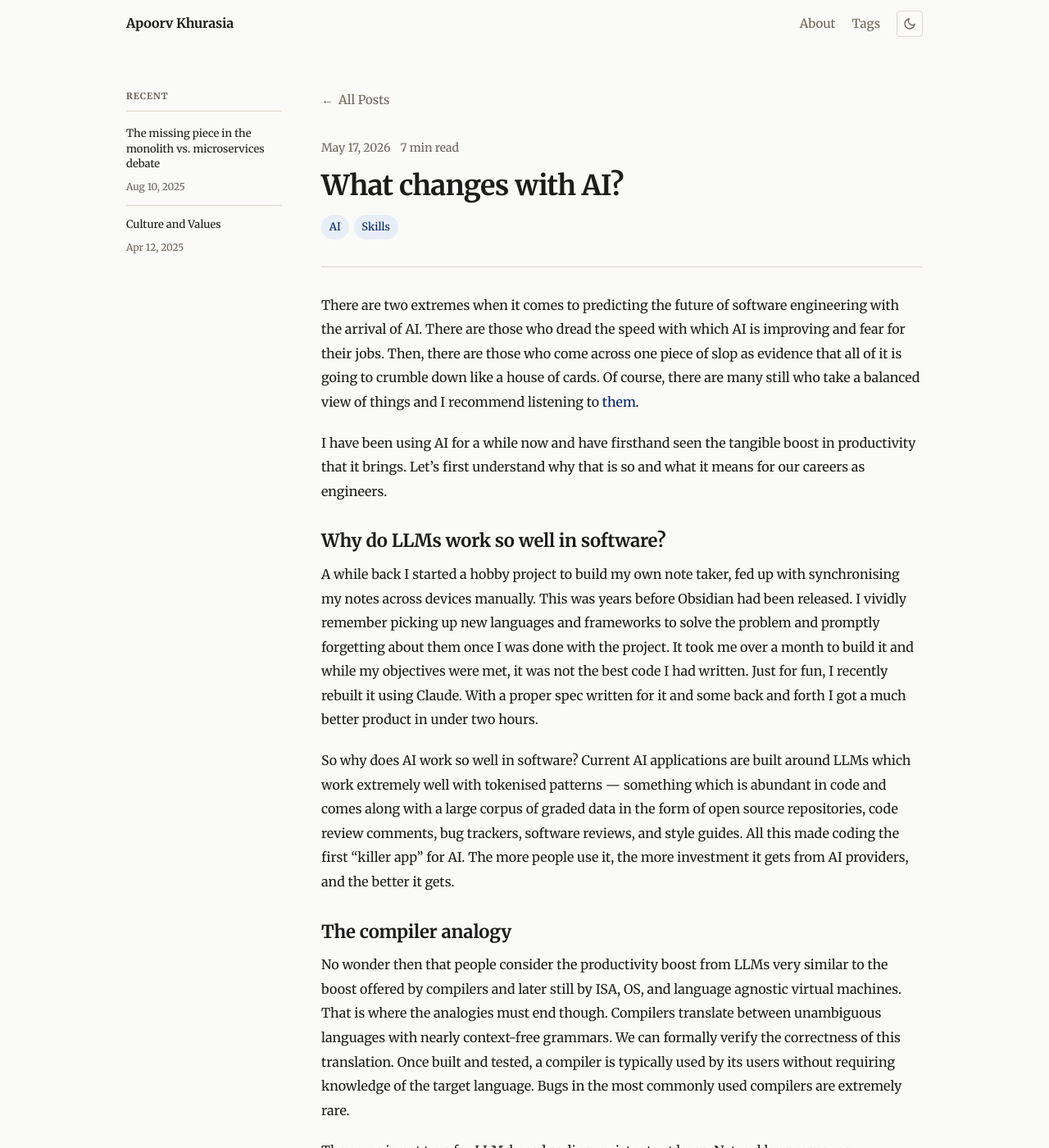
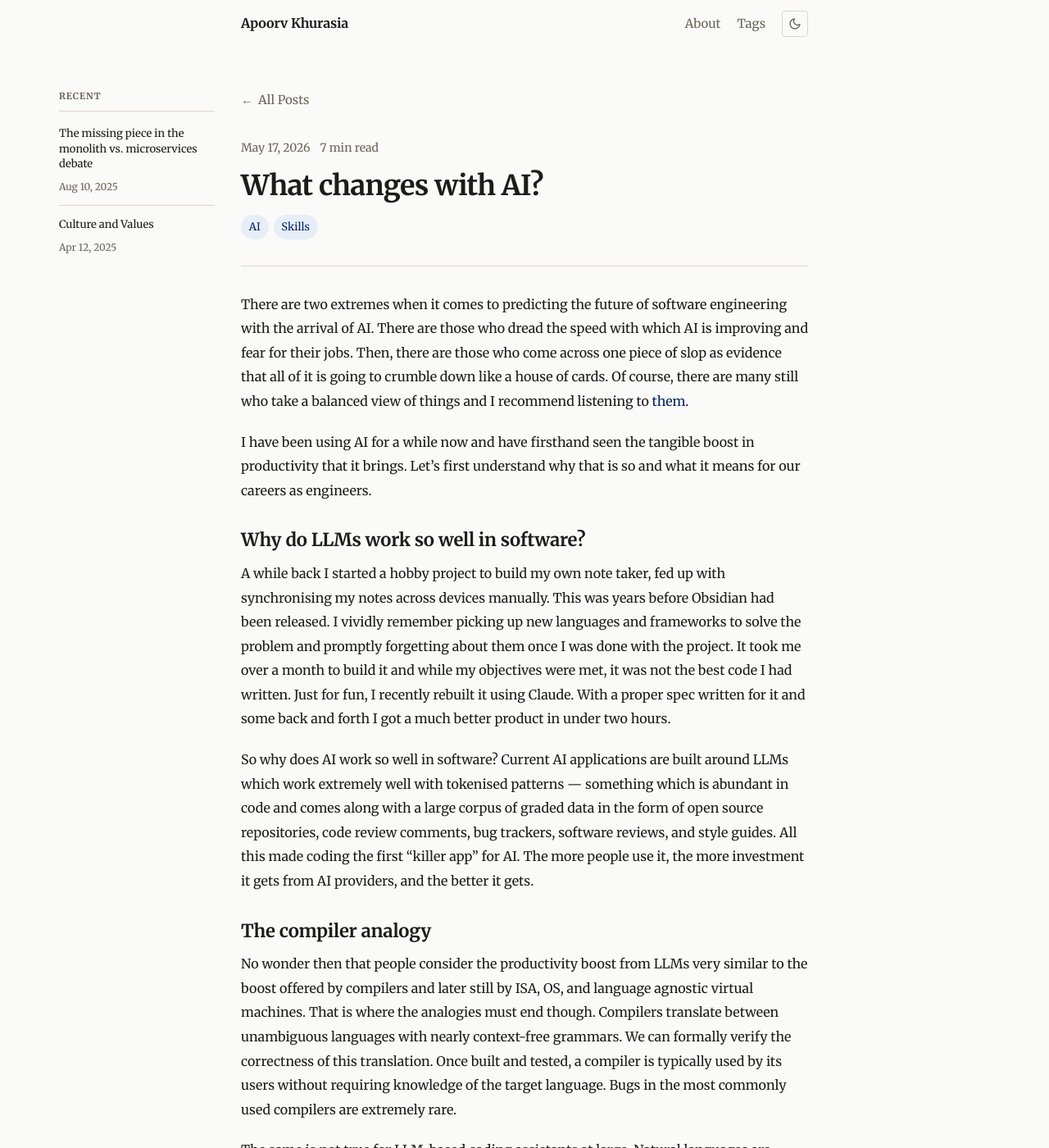
Before and after one commit to apoorvkhurasia/apoorvkhurasia.github.io, a Jekyll site: the page built from _posts/2026-05-17-ai.md, in a window 1280 px wide and 1400 px high. Shown: the whole window at 82% size. Built offline with Jekyll 4.4.1, drawn with Linux system fonts in a browser that asks for light colours.

Commit message:
Styling update and About Me
1. Add disclaimer about personal views in the "About Me" page.
2. Fix the style so that the top bar and footer are always
   aligned with the main scrolling container.
3. Make the top bar translucent.

```diff
--- a/assets/css/style.css
+++ b/assets/css/style.css
@@ -4,7 +4,7 @@
     --bg: #fafaf8;
     --bg-alt: #eaeef8;
     --bg-code: #e8eef8;
-  --header-bg: rgba(250,250,248,0.92);
+    --header-bg: rgba(250, 250, 248, 0.92);
     --border: #ddd5cc;
     --text: #1c1c1c;
     --text-muted: #6b6458;
@@ -24,7 +24,7 @@
     --bg: #1a1816;
     --bg-alt: #0d1a2e;
     --bg-code: #091526;
-  --header-bg: rgba(26,24,22,0.92);
+    --header-bg: rgba(26, 24, 22, 0.92);
     --border: #3d3830;
     --text: #f0ece8;
     --text-muted: #9e9488;
@@ -37,8 +37,18 @@
 
 /* ── Reset ──────────────────────────────────────────────────────────────── */
 
-*, *::before, *::after { box-sizing: border-box; margin: 0; padding: 0; }
-html { font-size: 16px; scroll-behavior: smooth; -webkit-text-size-adjust: 100%; }
+*,
+*::before,
+*::after {
+    box-sizing: border-box;
+    margin: 0;
+    padding: 0;
+}
+html {
+    font-size: 16px;
+    scroll-behavior: smooth;
+    -webkit-text-size-adjust: 100%;
+}
 
 /* ── Base ───────────────────────────────────────────────────────────────── */
 
@@ -48,54 +58,91 @@
     line-height: 1.85;
     color: var(--text);
     background: var(--bg);
-  transition: background var(--transition), color var(--transition);
+    transition:
+        background var(--transition),
+        color var(--transition);
     min-height: 100vh;
     display: flex;
     flex-direction: column;
 }
 
-a { color: var(--link); text-decoration: none; }
-a:hover { color: var(--link-hover); text-decoration: underline; }
+a {
+    color: var(--link);
+    text-decoration: none;
+}
+a:hover {
+    color: var(--link-hover);
+    text-decoration: underline;
+}
 
-h1,h2,h3,h4,h5,h6 {
+h1,
+h2,
+h3,
+h4,
+h5,
+h6 {
     font-family: var(--font-heading);
     line-height: 1.25;
     font-weight: 700;
     margin: 2rem 0 0.75rem;
     color: var(--text);
 }
-h1 { font-size: 1.875rem; letter-spacing: -.02em; }
-h2 { font-size: 1.375rem; letter-spacing: -.01em; }
-h3 { font-size: 1.25rem; }
-h4 { font-size: 1.125rem; }
-h1:first-child, h2:first-child, h3:first-child { margin-top: 0; }
+h1 {
+    font-size: 1.875rem;
+    letter-spacing: -0.02em;
+}
+h2 {
+    font-size: 1.375rem;
+    letter-spacing: -0.01em;
+}
+h3 {
+    font-size: 1.25rem;
+}
+h4 {
+    font-size: 1.125rem;
+}
+h1:first-child,
+h2:first-child,
+h3:first-child {
+    margin-top: 0;
+}
 
-p { margin-bottom: 1.25rem; }
+p {
+    margin-bottom: 1.25rem;
+}
 
-ul, ol { margin-bottom: 1.25rem; padding-left: 1.5rem; }
-li { margin-bottom: .375rem; }
+ul,
+ol {
+    margin-bottom: 1.25rem;
+    padding-left: 1.5rem;
+}
+li {
+    margin-bottom: 0.375rem;
+}
 
 blockquote {
     border-left: 3px solid var(--accent);
-  padding: .75rem 1.25rem;
+    padding: 0.75rem 1.25rem;
     margin: 1.5rem 0;
     color: var(--text-muted);
     background: var(--bg-alt);
     border-radius: 0 var(--radius) var(--radius) 0;
 }
-blockquote p:last-child { margin-bottom: 0; }
+blockquote p:last-child {
+    margin-bottom: 0;
+}
 
 code {
     font-family: var(--mono);
-  font-size: .875em;
+    font-size: 0.875em;
     background: var(--bg-code);
-  padding: .1em .4em;
+    padding: 0.1em 0.4em;
     border-radius: 4px;
 }
 
 pre {
     font-family: var(--mono);
-  font-size: .875rem;
+    font-size: 0.875rem;
     line-height: 1.6;
     background: var(--bg-code);
     border: 1px solid var(--border);
@@ -104,24 +151,58 @@
     overflow-x: auto;
     margin: 1.5rem 0;
 }
-pre code { background: none; padding: 0; font-size: inherit; }
+pre code {
+    background: none;
+    padding: 0;
+    font-size: inherit;
+}
 
-img { max-width: 100%; height: auto; border-radius: var(--radius); }
+img {
+    max-width: 100%;
+    height: auto;
+    border-radius: var(--radius);
+}
 
-hr { border: none; border-top: 1px solid var(--border); margin: 2rem 0; }
+hr {
+    border: none;
+    border-top: 1px solid var(--border);
+    margin: 2rem 0;
+}
 
-table { width: 100%; border-collapse: collapse; margin: 1.5rem 0; font-size: .9375rem; }
-th,td { padding: .5rem 1rem; border: 1px solid var(--border); text-align: left; }
-th { background: var(--bg-alt); font-weight: 600; }
-tr:nth-child(even) td { background: var(--bg-alt); }
+table {
+    width: 100%;
+    border-collapse: collapse;
+    margin: 1.5rem 0;
+    font-size: 0.9375rem;
+}
+th,
+td {
+    padding: 0.5rem 1rem;
+    border: 1px solid var(--border);
+    text-align: left;
+}
+th {
+    background: var(--bg-alt);
+    font-weight: 600;
+}
+tr:nth-child(even) td {
+    background: var(--bg-alt);
+}
 
-::selection { background: var(--accent); color: #fff; }
+::selection {
+    background: var(--accent);
+    color: #fff;
+}
 
 /* ── Layout ─────────────────────────────────────────────────────────────── */
 
-.container { max-width: 740px; margin: 0 auto; padding: 0 1.5rem; }
+.container {
+    max-width: 740px;
+    margin: 0 auto;
+    padding: 0 1.5rem;
+}
 
-header {
+body > header {
     position: sticky;
     top: 0;
     z-index: 100;
@@ -129,19 +210,23 @@
     backdrop-filter: none;
     -webkit-backdrop-filter: none;
     border-bottom: 1px solid transparent;
-  transition: background 200ms ease, border-color 200ms ease, backdrop-filter 200ms ease;
-  -webkit-transition: background 200ms ease, border-color 200ms ease, -webkit-backdrop-filter 200ms ease;
+    transition:
+        background 200ms ease,
+        border-color 200ms ease,
+        backdrop-filter 200ms ease;
+    -webkit-transition:
+        background 200ms ease,
+        border-color 200ms ease,
+        -webkit-backdrop-filter 200ms ease;
 }
 
-header.scrolled {
+body > header.scrolled {
     background: var(--header-bg);
-  backdrop-filter: blur(16px) saturate(160%);
-  -webkit-backdrop-filter: blur(16px) saturate(160%);
     border-bottom-color: var(--border);
 }
 
 .header-inner {
-  max-width: 1020px;
+    max-width: 740px;
     margin: 0 auto;
     padding: 0 1.5rem;
     height: 58px;
@@ -156,10 +241,13 @@
     font-size: 1rem;
     font-weight: 700;
     color: var(--text);
-  letter-spacing: -.01em;
+    letter-spacing: -0.01em;
     white-space: nowrap;
 }
-.site-title:hover { color: var(--accent); text-decoration: none; }
+.site-title:hover {
+    color: var(--accent);
+    text-decoration: none;
+}
 
 nav {
     display: flex;
@@ -168,13 +256,19 @@
 }
 
 nav a {
-  font-size: .9375rem;
+    font-size: 0.9375rem;
     font-weight: 500;
     color: var(--text-muted);
 }
-nav a:hover { color: var(--text); text-decoration: none; }
+nav a:hover {
+    color: var(--text);
+    text-decoration: none;
+}
 
-main { flex: 1; padding: 3rem 0; }
+main {
+    flex: 1;
+    padding: 3rem 0;
+}
 
 footer {
     border-top: 1px solid var(--border);
@@ -191,13 +285,21 @@
     justify-content: space-between;
     flex-wrap: wrap;
     gap: 1rem;
-  font-size: .875rem;
+    font-size: 0.875rem;
     color: var(--text-muted);
 }
 
-.footer-links { display: flex; gap: 1.25rem; }
-.footer-links a { color: var(--text-muted); }
-.footer-links a:hover { color: var(--text); text-decoration: none; }
+.footer-links {
+    display: flex;
+    gap: 1.25rem;
+}
+.footer-links a {
+    color: var(--text-muted);
+}
+.footer-links a:hover {
+    color: var(--text);
+    text-decoration: none;
+}
 
 /* ── Theme Toggle ───────────────────────────────────────────────────────── */
 
@@ -212,52 +314,92 @@
     background: transparent;
     color: var(--text-muted);
     cursor: pointer;
-  transition: color var(--transition), background var(--transition);
+    transition:
+        color var(--transition),
+        background var(--transition);
     padding: 0;
     flex-shrink: 0;
 }
-#theme-toggle:hover { color: var(--text); background: var(--bg-alt); }
+#theme-toggle:hover {
+    color: var(--text);
+    background: var(--bg-alt);
+}
 
-.icon-sun  { display: none; }
-.icon-moon { display: block; }
-[data-theme="dark"] .icon-sun  { display: block; }
-[data-theme="dark"] .icon-moon { display: none; }
+.icon-sun {
+    display: none;
+}
+.icon-moon {
+    display: block;
+}
+[data-theme="dark"] .icon-sun {
+    display: block;
+}
+[data-theme="dark"] .icon-moon {
+    display: none;
+}
 
 /* ── Post Card (homepage) ───────────────────────────────────────────────── */
 
-.post-card { padding: 2rem 0; border-bottom: 1px solid var(--border); }
-.post-card:first-child { padding-top: 0; }
-.post-card:last-child { border-bottom: none; }
+.post-card {
+    padding: 2rem 0;
+    border-bottom: 1px solid var(--border);
+}
+.post-card:first-child {
+    padding-top: 0;
+}
+.post-card:last-child {
+    border-bottom: none;
+}
 
 .post-meta {
     display: flex;
-  gap: .75rem;
-  font-size: .875rem;
+    gap: 0.75rem;
+    font-size: 0.875rem;
     color: var(--text-muted);
-  margin-bottom: .5rem;
+    margin-bottom: 0.5rem;
 }
 
-.post-card h2 { font-size: 1.3125rem; margin: 0 0 .5rem; }
-.post-card h2 a { color: var(--text); }
-.post-card h2 a:hover { color: var(--accent); text-decoration: none; }
+.post-card h2 {
+    font-size: 1.3125rem;
+    margin: 0 0 0.5rem;
+}
+.post-card h2 a {
+    color: var(--text);
+}
+.post-card h2 a:hover {
+    color: var(--accent);
+    text-decoration: none;
+}
 
-.excerpt { color: var(--text-muted); font-size: .9375rem; margin-bottom: .875rem; }
+.excerpt {
+    color: var(--text-muted);
+    font-size: 0.9375rem;
+    margin-bottom: 0.875rem;
+}
 
 /* ── Tags ───────────────────────────────────────────────────────────────── */
 
-.tags { display: flex; flex-wrap: wrap; gap: .375rem; }
+.tags {
+    display: flex;
+    flex-wrap: wrap;
+    gap: 0.375rem;
+}
 
 .tag {
     display: inline-flex;
     align-items: center;
-  padding: .2em .75em;
+    padding: 0.2em 0.75em;
     background: var(--tag-bg);
     color: var(--tag-text);
     border-radius: 9999px;
-  font-size: .8125rem;
+    font-size: 0.8125rem;
     font-weight: 500;
 }
-.tag:hover { opacity: .75; text-decoration: none; color: var(--tag-text); }
+.tag:hover {
+    opacity: 0.75;
+    text-decoration: none;
+    color: var(--tag-text);
+}
 
 /* ── Pagination ─────────────────────────────────────────────────────────── */
 
@@ -269,45 +411,58 @@
     margin-top: 3rem;
     padding-top: 2rem;
     border-top: 1px solid var(--border);
-  font-size: .9375rem;
+    font-size: 0.9375rem;
 }
 
 .pagination a,
 .pagination span {
-  padding: .375rem .875rem;
+    padding: 0.375rem 0.875rem;
     border: 1px solid var(--border);
     border-radius: var(--radius);
     color: var(--text);
 }
-.pagination a:hover { background: var(--bg-alt); text-decoration: none; color: var(--text); }
-.pagination .disabled { color: var(--text-muted); opacity: .45; cursor: default; }
+.pagination a:hover {
+    background: var(--bg-alt);
+    text-decoration: none;
+    color: var(--text);
+}
+.pagination .disabled {
+    color: var(--text-muted);
+    opacity: 0.45;
+    cursor: default;
+}
 
 /* ── Post Sidebar Layout ────────────────────────────────────────────────── */
 
 .post-outer {
-  display: flex;
-  gap: 3rem;
-  max-width: 1020px;
+    display: grid;
+    grid-template-columns: 0 1fr;
+    max-width: 740px;
     margin: 0 auto;
     padding: 0 1.5rem;
-  align-items: flex-start;
 }
 
 .sidebar {
-  width: 190px;
-  flex-shrink: 0;
+    width: 0;
+    overflow: visible;
     position: sticky;
     top: calc(58px + 3rem);
+    align-self: start;
+}
+
+.sidebar > * {
+    width: 190px;
+    transform: translateX(calc(-190px - 2rem));
 }
 
 .sidebar-heading {
-  font-size: .6875rem;
+    font-size: 0.6875rem;
     font-weight: 600;
     text-transform: uppercase;
-  letter-spacing: .08em;
+    letter-spacing: 0.08em;
     color: var(--text-muted);
-  margin: 0 0 .625rem;
-  padding-bottom: .5rem;
+    margin: 0 0 0.625rem;
+    padding-bottom: 0.5rem;
     border-bottom: 1px solid var(--border);
 }
 
@@ -318,30 +473,34 @@
 }
 
 .sidebar-post {
-  padding: .5rem 0;
+    padding: 0.5rem 0;
     border-bottom: 1px solid var(--border);
 }
-.sidebar-post:last-child { border-bottom: none; }
+.sidebar-post:last-child {
+    border-bottom: none;
+}
 
 .sidebar-post a {
     display: block;
-  font-size: .8125rem;
+    font-size: 0.8125rem;
     font-weight: 500;
     color: var(--text);
     line-height: 1.4;
-  margin-bottom: .2rem;
+    margin-bottom: 0.2rem;
 }
-.sidebar-post a:hover { color: var(--accent); text-decoration: none; }
+.sidebar-post a:hover {
+    color: var(--accent);
+    text-decoration: none;
+}
 
 .sidebar-post time {
-  font-size: .75rem;
+    font-size: 0.75rem;
     color: var(--text-muted);
 }
 
 .post-main-col {
-  flex: 1;
+    grid-column: 2;
     min-width: 0;
-  max-width: 740px;
 }
 
 /* ── Post Page ──────────────────────────────────────────────────────────── */
@@ -349,87 +508,198 @@
 .back-link {
     display: inline-flex;
     align-items: center;
-  gap: .375rem;
-  font-size: .9375rem;
+    gap: 0.375rem;
+    font-size: 0.9375rem;
     font-weight: 500;
     color: var(--text-muted);
     margin-bottom: 2rem;
 }
-.back-link::before { content: "←"; }
-.back-link:hover { color: var(--text); text-decoration: none; }
+.back-link::before {
+    content: "←";
+}
+.back-link:hover {
+    color: var(--text);
+    text-decoration: none;
+}
 
-.post-header { margin-bottom: 1.75rem; }
-.post-header h1 { font-size: 2.125rem; line-height: 1.2; margin: .5rem 0 1rem; }
-.post-header .post-meta { margin-bottom: .75rem; }
+.post-header {
+    margin-bottom: 1.75rem;
+}
+.post-header h1 {
+    font-size: 2.125rem;
+    line-height: 1.2;
+    margin: 0.5rem 0 1rem;
+}
+.post-header .post-meta {
+    margin-bottom: 0.75rem;
+}
 
-.post-content > *:first-child { margin-top: 0; }
+.post-content > *:first-child {
+    margin-top: 0;
+}
 
 /* ── Tags Page ──────────────────────────────────────────────────────────── */
 
-.all-tags { display: flex; flex-wrap: wrap; gap: .5rem; margin: 1.5rem 0 2.5rem; }
+.all-tags {
+    display: flex;
+    flex-wrap: wrap;
+    gap: 0.5rem;
+    margin: 1.5rem 0 2.5rem;
+}
 
-.tag-section { margin-bottom: 2.5rem; }
+.tag-section {
+    margin-bottom: 2.5rem;
+}
 .tag-section h2 {
-  font-size: .8125rem;
+    font-size: 0.8125rem;
     font-weight: 600;
     text-transform: uppercase;
-  letter-spacing: .05em;
+    letter-spacing: 0.05em;
     color: var(--text-muted);
-  margin: 0 0 .75rem;
-  padding-bottom: .5rem;
+    margin: 0 0 0.75rem;
+    padding-bottom: 0.5rem;
     border-bottom: 1px solid var(--border);
 }
 
-.tag-section ul { list-style: none; padding: 0; margin: 0; }
+.tag-section ul {
+    list-style: none;
+    padding: 0;
+    margin: 0;
+}
 
 .tag-post-item {
     display: flex;
     justify-content: space-between;
     align-items: baseline;
     gap: 1rem;
-  padding: .625rem 0;
+    padding: 0.625rem 0;
     border-bottom: 1px solid var(--border);
 }
-.tag-post-item:last-child { border-bottom: none; }
-.tag-post-item a { font-weight: 500; color: var(--text); flex: 1; }
-.tag-post-item a:hover { color: var(--accent); text-decoration: none; }
-.tag-post-item time { font-size: .875rem; color: var(--text-muted); white-space: nowrap; }
+.tag-post-item:last-child {
+    border-bottom: none;
+}
+.tag-post-item a {
+    font-weight: 500;
+    color: var(--text);
+    flex: 1;
+}
+.tag-post-item a:hover {
+    color: var(--accent);
+    text-decoration: none;
+}
+.tag-post-item time {
+    font-size: 0.875rem;
+    color: var(--text-muted);
+    white-space: nowrap;
+}
 
-.muted { color: var(--text-muted); text-align: center; padding: 3rem 0; }
+.muted {
+    color: var(--text-muted);
+    text-align: center;
+    padding: 3rem 0;
+}
 
 /* ── Syntax Highlighting ────────────────────────────────────────────────── */
 
-.highlight { border-radius: var(--radius); overflow: hidden; margin: 1.5rem 0; border: 1px solid var(--border); }
-.highlight pre { margin: 0; border: none; border-radius: 0; }
+.highlight {
+    border-radius: var(--radius);
+    overflow: hidden;
+    margin: 1.5rem 0;
+    border: 1px solid var(--border);
+}
+.highlight pre {
+    margin: 0;
+    border: none;
+    border-radius: 0;
+}
 
-.highlight .c,.highlight .cm,.highlight .c1,.highlight .cs { color:#6a737d; font-style:italic }
-.highlight .k,.highlight .kc,.highlight .kd,.highlight .kn,.highlight .kp,.highlight .kr { color:#7c3aed; font-weight:bold }
-.highlight .o,.highlight .ow,.highlight .kt { color:#0e7490 }
-.highlight .m,.highlight .mi,.highlight .mf { color:#d97706 }
-.highlight .s,.highlight .s1,.highlight .s2,.highlight .sb,.highlight .sc,.highlight .se,.highlight .sh,.highlight .si,.highlight .sr,.highlight .ss { color:#059669 }
-.highlight .na,.highlight .nf { color:#2563eb }
-.highlight .nb { color:#0e7490 }
-.highlight .nc,.highlight .no,.highlight .nd { color:#d97706; font-weight:bold }
-.highlight .nt { color:#7c3aed }
-.highlight .gd { color:#b91c1c; background:#fee2e2 }
-.highlight .gi { color:#15803d; background:#dcfce7 }
+.highlight .c,
+.highlight .cm,
+.highlight .c1,
+.highlight .cs {
+    color: #6a737d;
+    font-style: italic;
+}
+.highlight .k,
+.highlight .kc,
+.highlight .kd,
+.highlight .kn,
+.highlight .kp,
+.highlight .kr {
+    color: #7c3aed;
+    font-weight: bold;
+}
+.highlight .o,
+.highlight .ow,
+.highlight .kt {
+    color: #0e7490;
+}
+.highlight .m,
+.highlight .mi,
+.highlight .mf {
+    color: #d97706;
+}
+.highlight .s,
+.highlight .s1,
+.highlight .s2,
+.highlight .sb,
+.highlight .sc,
+.highlight .se,
+.highlight .sh,
+.highlight .si,
+.highlight .sr,
+.highlight .ss {
+    color: #059669;
+}
+.highlight .na,
+.highlight .nf {
+    color: #2563eb;
+}
+.highlight .nb {
+    color: #0e7490;
+}
+.highlight .nc,
+.highlight .no,
+.highlight .nd {
+    color: #d97706;
+    font-weight: bold;
+}
+.highlight .nt {
+    color: #7c3aed;
+}
+.highlight .gd {
+    color: #b91c1c;
+    background: #fee2e2;
+}
+.highlight .gi {
+    color: #15803d;
+    background: #dcfce7;
+}
 
 [data-theme="dark"] .highlight .c,
 [data-theme="dark"] .highlight .cm,
 [data-theme="dark"] .highlight .c1,
-[data-theme="dark"] .highlight .cs { color:#8b949e }
+[data-theme="dark"] .highlight .cs {
+    color: #8b949e;
+}
 [data-theme="dark"] .highlight .k,
 [data-theme="dark"] .highlight .kc,
 [data-theme="dark"] .highlight .kd,
 [data-theme="dark"] .highlight .kn,
 [data-theme="dark"] .highlight .kp,
-[data-theme="dark"] .highlight .kr { color:#c084fc }
+[data-theme="dark"] .highlight .kr {
+    color: #c084fc;
+}
 [data-theme="dark"] .highlight .o,
 [data-theme="dark"] .highlight .ow,
-[data-theme="dark"] .highlight .kt { color:#67e8f9 }
+[data-theme="dark"] .highlight .kt {
+    color: #67e8f9;
+}
 [data-theme="dark"] .highlight .m,
 [data-theme="dark"] .highlight .mi,
-[data-theme="dark"] .highlight .mf { color:#f59e0b }
+[data-theme="dark"] .highlight .mf {
+    color: #f59e0b;
+}
 [data-theme="dark"] .highlight .s,
 [data-theme="dark"] .highlight .s1,
 [data-theme="dark"] .highlight .s2,
@@ -439,26 +709,49 @@
 [data-theme="dark"] .highlight .sh,
 [data-theme="dark"] .highlight .si,
 [data-theme="dark"] .highlight .sr,
-[data-theme="dark"] .highlight .ss { color:#86efac }
+[data-theme="dark"] .highlight .ss {
+    color: #86efac;
+}
 [data-theme="dark"] .highlight .na,
-[data-theme="dark"] .highlight .nf { color:#60a5fa }
-[data-theme="dark"] .highlight .nb { color:#67e8f9 }
+[data-theme="dark"] .highlight .nf {
+    color: #60a5fa;
+}
+[data-theme="dark"] .highlight .nb {
+    color: #67e8f9;
+}
 [data-theme="dark"] .highlight .nc,
 [data-theme="dark"] .highlight .no,
-[data-theme="dark"] .highlight .nd { color:#fbbf24 }
-[data-theme="dark"] .highlight .nt { color:#c084fc }
-[data-theme="dark"] .highlight .gd { color:#fca5a5; background:#450a0a }
-[data-theme="dark"] .highlight .gi { color:#86efac; background:#052e16 }
+[data-theme="dark"] .highlight .nd {
+    color: #fbbf24;
+}
+[data-theme="dark"] .highlight .nt {
+    color: #c084fc;
+}
+[data-theme="dark"] .highlight .gd {
+    color: #fca5a5;
+    background: #450a0a;
+}
+[data-theme="dark"] .highlight .gi {
+    color: #86efac;
+    background: #052e16;
+}
 
 /* ── Responsive ─────────────────────────────────────────────────────────── */
 
-@media (max-width: 860px) {
-  .sidebar { display: none; }
-  .post-outer { max-width: 740px; }
+@media (max-width: 1140px) {
+    .sidebar {
+        display: none;
+    }
 }
 
 @media (max-width: 600px) {
-  .post-header h1 { font-size: 1.625rem; }
-  nav { gap: .875rem; }
-  main { padding: 2rem 0; }
+    .post-header h1 {
+        font-size: 1.625rem;
     }
+    nav {
+        gap: 0.875rem;
+    }
+    main {
+        padding: 2rem 0;
+    }
+}
```
Also changed, not shown: about.md (+2 -0 lines). Lines whose indentation alone changed are shown as unchanged.
